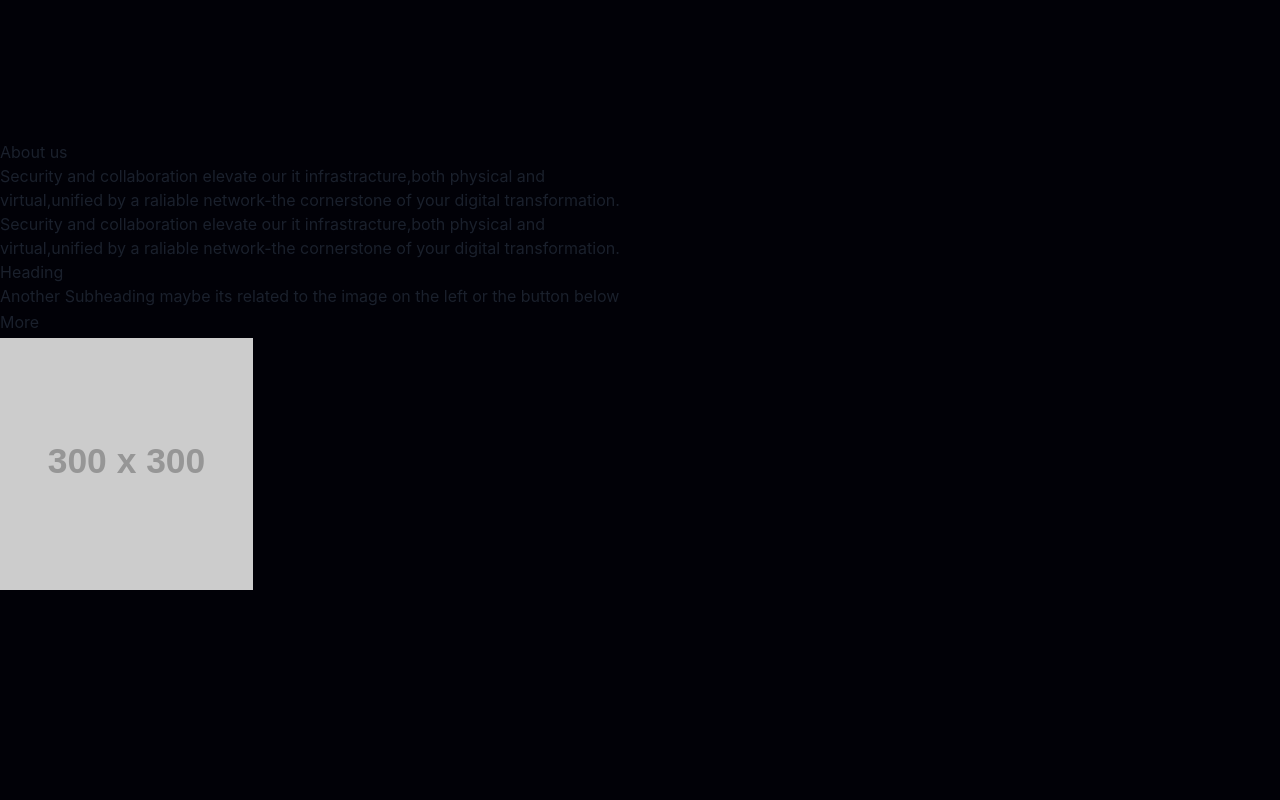
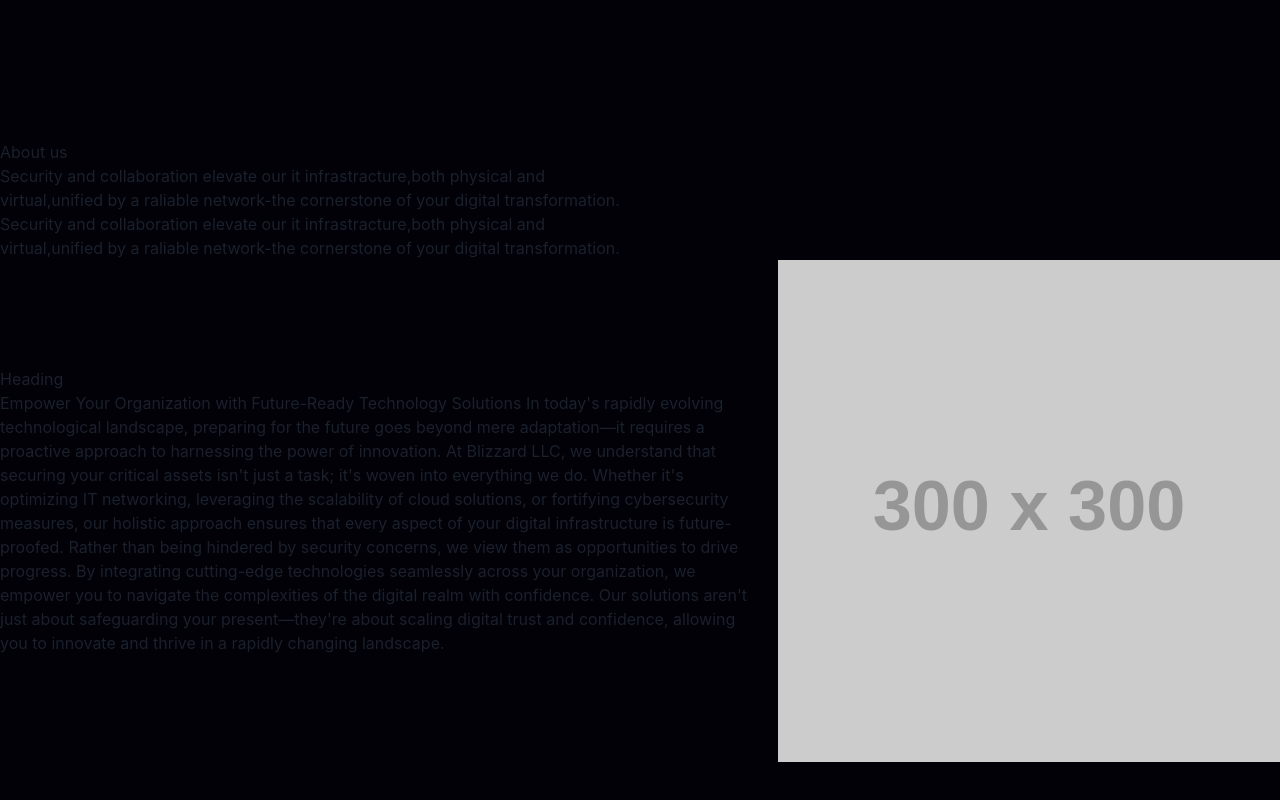
Before and after one commit to erestinabytyqi/blizzard-app, a Gatsby site: page / in a window 1280 px wide. Shown: the part 2128-2928 px from the top of the page. Built offline with nearby package versions, Linux system fonts and the light colour scheme; Gatsby itself is replaced by a stand-in of ours; placeholder pictures from the web are drawn by us.

Commit message:
the introduction and bout us card

```diff
--- a/src/components/cardcomponents/AboutUsCardComponent.js
+++ b/src/components/cardcomponents/AboutUsCardComponent.js
@@ -3,36 +3,46 @@ import {
   GridItem,
   Grid,
   Button,
+  ChakraProvider,
   Image,
+  Box,
 } from "@chakra-ui/react";
 function AboutUsCardComponent() {
   return (
-
-  <>
+    <ChakraProvider className="mt-5">
     <Grid
       h='200px'
-  templateRows='repeat(2, 1fr)'
+      templateRows='repeat(1, 1fr)'
       templateColumns='repeat(5, 1fr)'
       gap={4}
       className="flex"
     >
       <GridItem colSpan={3}>
-    <h1 className="text-4xl pt-5 font-bold text-white pl-4">
+        <Box display="flex" flexDirection="column" justifyContent="center" h="100%">
+          <h1 className="text-4xl font-bold text-white pl-4">
             Heading
           </h1>
-    <p className="text-lg pt-5 text-gray-400">
-      Another Subheading maybe its related to the image on the left or the button below
-    </p>
-    <Button>
+          <p className="text-lg text-gray-400 ml-4 mt-2 w-4/5">
+          Empower Your Organization with Future-Ready Technology Solutions
+In today's rapidly evolving technological landscape, preparing for the future goes beyond mere adaptation—it requires a proactive approach to harnessing the power of innovation. At Blizzard LLC, we understand that securing your critical assets isn't just a task; it's woven into everything we do.
+Whether it's optimizing IT networking, leveraging the scalability of cloud solutions, or fortifying cybersecurity measures, our holistic approach ensures that every aspect of your digital infrastructure is future-proofed. Rather than being hindered by security concerns, we view them as opportunities to drive progress.
+By integrating cutting-edge technologies seamlessly across your organization, we empower you to navigate the complexities of the digital realm with confidence. Our solutions aren't just about safeguarding your present—they're about scaling digital trust and confidence, allowing you to innovate and thrive in a rapidly changing landscape. </p>
+          {/* <Button ml={4} mt={4}>
             More
-    </Button>
+          </Button> */}
+        </Box>
       </GridItem>
-  <GridItem colSpan={2}/>
-      <div>
-      <Image src="https://via.placeholder.com/300" alt="Image 4" objectFit="cover" />
-      </div>
+      <GridItem colSpan={2}>
+        <Image
+          src="https://via.placeholder.com/300"
+          alt="Image 4"
+          objectFit="cover"
+          w="100%"
+          h="100%"
+        />
+      </GridItem>
     </Grid>
-  </>
+  </ChakraProvider>
   );
 }
 
--- a/src/pages/index.js
+++ b/src/pages/index.js
@@ -36,7 +36,7 @@ const IndexPage = () => {
       {/* <div className="hero-short"></div> */}
       <div className="about_us" id="about">
         <AboutUs />
-        <AboutUsCardComponent />
+        <AboutUsCardComponent className="mt-6" />
       </div>
       <div className="hero-short"></div>
       <div className="technologies" id="tech">
--- a/src/style/page.css
+++ b/src/style/page.css
@@ -100,7 +100,7 @@ body{
 }
 
 .about_us {
-    height: 100vh;
+    height: 120vh;
     width: 100%;
 
 }
```
Lines whose indentation alone changed are shown as unchanged.
